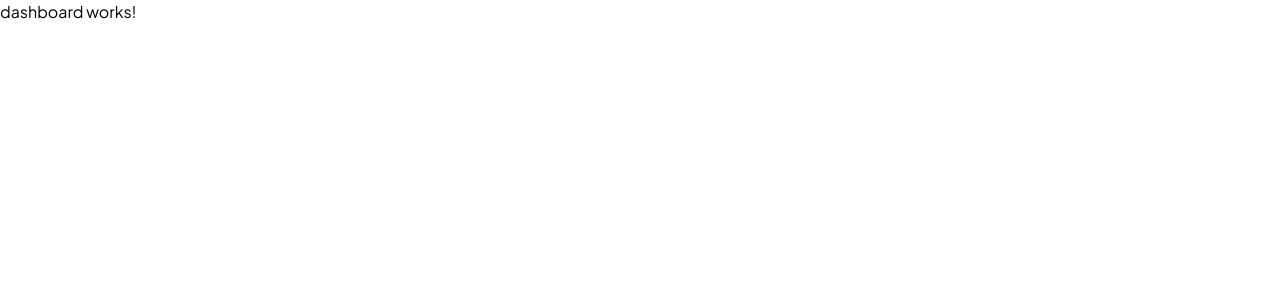
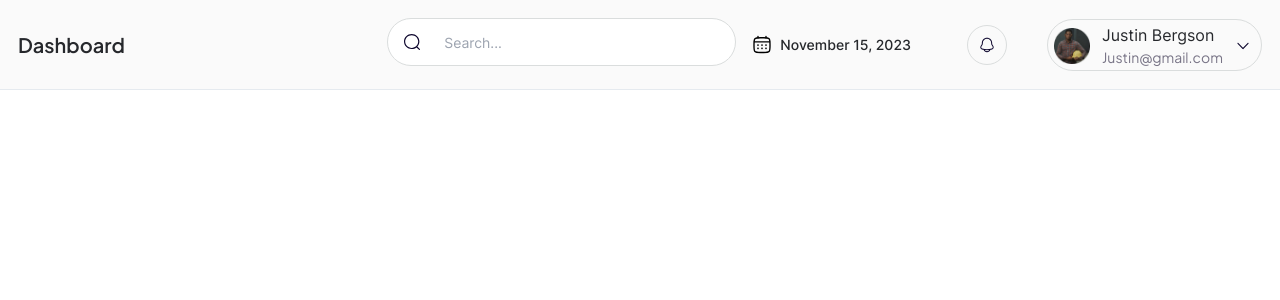
Before and after one commit to Adedoyin-Emmanuel/geegpay-challenge, a React (Vite) app: page / in a window 1280 px wide. Shown: the top 300 px of the page. Built offline with nearby package versions, Linux system fonts and the light colour scheme.

Commit message:
Feat: Finished Dashboard Header

```diff
--- a/src/components/DashboardHeader/DashboardHeader.tsx
+++ b/src/components/DashboardHeader/DashboardHeader.tsx
@@ -1,17 +1,91 @@
-
-import React from "react";
+import SearchIcon from "./../../assets/icons/search-icon.svg";
+import CalenderIcon from "./../../assets/icons/calendar-icon.svg";
+import NotificationIcon from "./../../assets/icons/bell-icon.svg";
+import ProfileImage from "./../../assets/images/profile-image.png";
+import DropIcon from "./../../assets/icons/down-icon.svg";
 
 interface DashboardHeaderProps {
-
+  className?: string;
 }
 
-const DashboardHeader = (): JSX.Element => {
+const DashboardHeader = ({ className }: DashboardHeaderProps): JSX.Element => {
+  return (
+    <div
+      className={`w-full bg-[#FAFAFA] ${className} flex gap-[18px] items-center justify-between p-[18px] border-b border-b-[#E5EAEF]`}
+    >
+      <h3 className="text-[#26282C] text-[20px] font-[600] capitalize hidden sm:block">
+        dashboard
+      </h3>
 
-    return (
-        <div>
-            <h1>DashboardHeader works!</h1>
-        </div>
-    );
-}
+      <section className="ham-burger sm:hidden">
+        <svg
+          stroke="currentColor"
+          fill="#26282C"
+          stroke-width="0"
+          viewBox="0 0 24 24"
+          className="font-bold"
+          height="28"
+          width="28"
+          xmlns="http://www.w3.org/2000/svg"
+        >
+          <path d="M4 11h12v2H4zm0-5h16v2H4zm0 12h7.235v-2H4z"></path>
+        </svg>
+      </section>
+
+      <section className="flex">
+        <form className="hidden sm:flex relative ">
+          <img
+            src={SearchIcon}
+            className="absolute left-4 top-1/2 transform -translate-y-3"
+          />
+          <input
+            type="text"
+            className="input rounded-[24px] pl-14 text-[#A3A3A3] inter-font w-[349px] border-[1px] border-[#DADDDD] focus:outline-none"
+            placeholder="Search..."
+          />
+        </form>
+
+        <section className="flex items-center gap-[20px]">
+          <section className="flex items-center gap-[10px] md:gap-[20px]">
+            <section className="hidden lg:flex p-[16px] gap-[8px]">
+              <img src={CalenderIcon} alt="calender icon" />
+
+              <p className="text-[14px] text-[#26282C] inter-font font-medium">
+                November 15, 2023
+              </p>
+            </section>
+
+            <div className="rounded-[27px] border-[0.769px] border-[#DADDDD] p-[11px] flex sm:hidden items-center justify-center h-[40px] w-[40px] cursor-pointer">
+              <img src={SearchIcon} alt="search icon" />
+            </div>
+
+            <div className="sm:mx-5 rounded-[27px] border-[0.769px] border-[#DADDDD] p-[11px] flex items-center justify-center h-[40px] w-[40px] cursor-pointer">
+              <img src={NotificationIcon} alt="notification icon" />
+            </div>
+          </section>
+
+          <section className="rounded-[28px] border-[1px] gap-[12px] border-[#DADDDD] flex items-center p-[6px] pt-[8px] h-[40px] lg:w-[215px] lg:h-[52px] cursor-pointer">
+            <img
+              src={ProfileImage}
+              alt="profile picture"
+              className="w-[30px] h-[30px] lg:w-[36px] lg:h-[36px]"
+            />
+            <section className="flex items-center gap-[12px]">
+              <section className="lg:flex hidden flex-col ">
+                <p className="text-[#26282C] inter-font font-normal m-0 p-0">
+                  Justin Bergson
+                </p>
+                <p className="text-[#787486] text-[14px] p-0 m-0">
+                  Justin@gmail.com
+                </p>
+              </section>
+              <img src={DropIcon} alt="" />
+            </section>
+          </section>
+        </section>
+      </section>
+    </div>
+  );
+};
 
 export default DashboardHeader;
--- a/src/pages/Dashboard/Dashboard.tsx
+++ b/src/pages/Dashboard/Dashboard.tsx
@@ -1,7 +1,8 @@
+import DashboardHeader from "../../components/DashboardHeader/DashboardHeader";
 const Dashboard = () => {
   return (
-    <div>
-      <h1>dashboard works!</h1>
+    <div className="w-full h-full">
+      <DashboardHeader />
     </div>
   );
 };
```
Also changed, not shown: src/assets/images/profile-image.png (renamed from src/assets/images/test-image.png).
